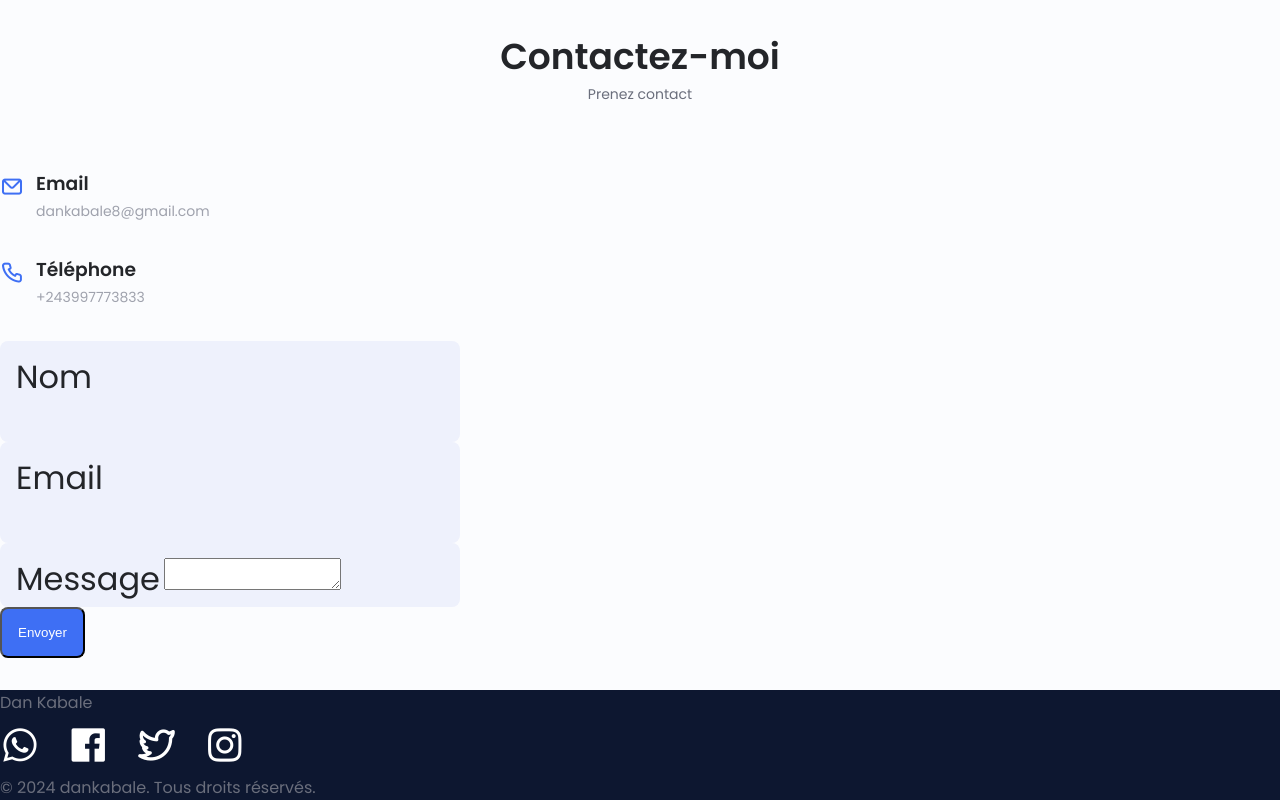
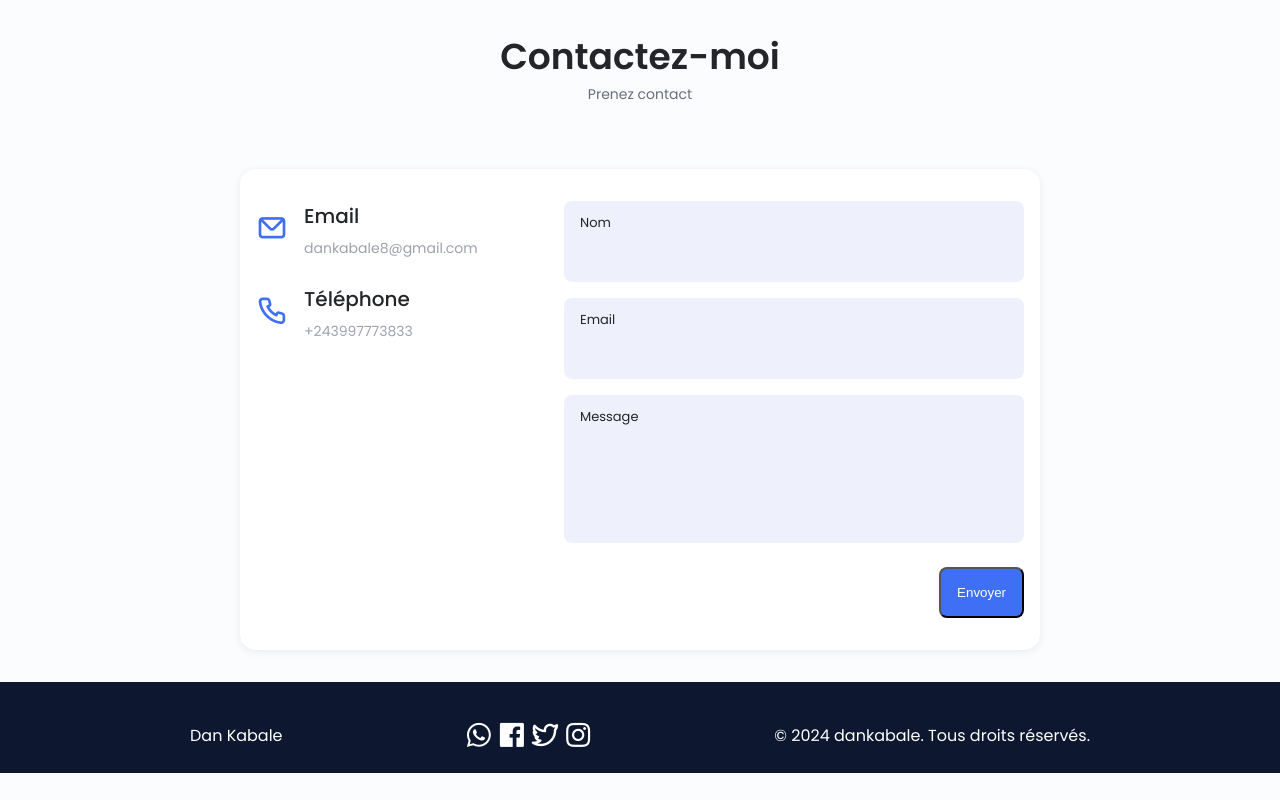
Before and after one commit to Kab27/Dan-Kabale, a plain HTML site: page index.html in a window 1280 px wide. Shown: the part 3605-4405 px from the top of the page. After the commit the page ends 4378 px from the top, so only its background shows below. Drawn offline with nearby package versions, Linux system fonts and the light colour scheme.

Commit message:
Update styles.css

```diff
--- a/styles.css
+++ b/styles.css
@@ -83,7 +83,7 @@ body.dark-theme {
   --body-color: hsl(var(--hue-color), 28%, 12%);
   --container-color: hsl(var(--hue-color), 29%, 16%);
   --scroll-bar-color: hsl(var(--hue-color), 12%, 48%);
-  --scroll-thumb-color: hsl(var(--hue-color), 12%, 36%);
+  --scroll-thumb-color: var(--hue-color),
 }
 
 /*========== Button Dark/Light ==========*/
@@ -889,115 +889,161 @@ img {
 
 /*==================== CONTACT ME ====================*/
 .contact__container {
-  row-gap: 3rem;
+  display: grid;
+  gap: 2rem;
+  max-width: 800px;
+  margin: 0 auto;
+  padding: 2rem 1rem;
+  background: var(--container-color);
+  border-radius: 1rem;
+  box-shadow: 0 2px 8px rgba(0,0,0,0.07);
 }
 
 .contact__information {
   display: flex;
-  margin-bottom: var(--mb-2);
+  align-items: flex-start;
+  gap: 1rem;
+  margin-bottom: 1.5rem;
 }
 
 .contact__icon {
-  font-size: 1.5rem;
+  font-size: 2rem;
   color: var(--first-color);
-  margin-right: var(--mb-0-75);
+  margin-top: 0.2rem;
 }
 
-.content__title {
+.contact__title {
   font-size: var(--h3-font-size);
   font-weight: var(--font-medium);
-  font-size: 2rem;
-  margin-bottom: var(--mb-4);
+  margin-bottom: 0.25rem;
 }
 
 .contact__subtitle {
   font-size: var(--small-font-size);
   color: var(--text-color-light);
+  margin-bottom: 0.5rem;
+}
+
+.contact__form {
+  display: flex;
+  flex-direction: column;
+  gap: 1rem;
 }
 
 .contact__content {
-  background-color: var(--input-color);
+  background: var(--input-color);
   border-radius: 0.5rem;
-  padding: 0.75rem 1rem 0.25rem;
+  padding: 0.75rem 1rem;
+  display: flex;
+  flex-direction: column;
 }
 
 .contact__label {
   font-size: var(--smaller-font-size);
   color: var(--title-color);
-  font-size: 2rem;
-  margin-bottom: var(--mb-4);
+  margin-bottom: 0.25rem;
 }
 
-.contact__input {
+.contact__input,
+.contact__textarea {
   width: 100%;
-  background-color: var(--input-color);
+  background: transparent;
   color: var(--text-color);
   font-family: var(--body-font);
   font-size: var(--normal-font-size);
   border: none;
   outline: none;
-  padding: 0.25rem 0.5rem 0.5rem 0;
+  padding: 0.25rem 0;
+  resize: none;
 }
+
+.contact__textarea {
+  min-height: 100px;
+  max-height: 200px;
+}
+
+.contact__button {
+  align-self: flex-end;
+  margin-top: 0.5rem;
+}
+
+/* Responsive */
+@media screen and (max-width: 600px) {
+  .contact__container {
+    padding: 1rem 0.5rem;
+  }
+  .contact__information {
+    flex-direction: column;
+    align-items: flex-start;
+    gap: 0.5rem;
+  }
+}
+
 
 /*==================== FOOTER ====================*/
 .footer {
   background-color: var(--second-color);
-}
-.footer__container {
-  row-gap: 3.5rem;
+  color: #fff;
+  padding: 2rem 0 1rem 0;
+  text-align: center;
 }
 
-.footer__bg {
-  background-color: var(--second-color);
-  padding: 2rem 0 3rem;
+.footer__container {
+  max-width: 900px;
+  margin: 0 auto;
+  display: flex;
+  flex-direction: column;
+  align-items: center;
+  gap: 1.5rem;
 }
 
 .footer__title {
   font-size: var(--h1-font-size);
-  margin-bottom: var(--mb-0-25);
-  font-size: 2rem;
-  margin-bottom: var(--mb-4);
+  font-weight: var(--font-semi-bold);
+  margin-bottom: 0.5rem;
 }
 
-.footer__subtitle {
-  font-size: var(--small-font-size);
-  font-size: 2rem;
-  margin-bottom: var(--mb-4);
-}
-
-.footer__links {
+.footer__socials {
   display: flex;
-  flex-direction: column;
-  row-gap: 1.5rem;
-}
-
-.footer__link:hover {
-  color: var(--first-color-lighter);
+  gap: 1.5rem;
+  justify-content: center;
+  margin-bottom: 1rem;
 }
 
 .footer__social {
-  font-size: 2.5rem;
-  margin-right: var(--mb-1-5);
-  margin-bottom: var(--mb-4);
+  color: #fff;
+  font-size: 1.8rem;
+  transition: color 0.3s;
 }
 
 .footer__social:hover {
-  color: var(--first-color-lighter);
+  color: var(--first-color);
 }
 
 .footer__copy {
   font-size: var(--smaller-font-size);
-  text-align: center;
   color: var(--text-color-light);
-  margin-top: var(--mb-3);
+  margin-top: 1rem;
 }
 
-.footer__title,
-.footer__subtitle,
-.footer__link,
-.footer__social,
-.footer__copy {
-  color: #fff;
+/* Responsive footer */
+@media screen and (min-width: 768px) {
+  .footer__container {
+    flex-direction: row;
+    justify-content: space-between;
+    align-items: center;
+    gap: 0;
+    padding: 0 2rem;
+  }
+  .footer__title {
+    margin-bottom: 0;
+  }
+  .footer__socials {
+    margin-bottom: 0;
+  }
+  .footer__copy {
+    margin-top: 0;
+  }
 }
 
 /*========== SCROLL UP ==========*/
```
